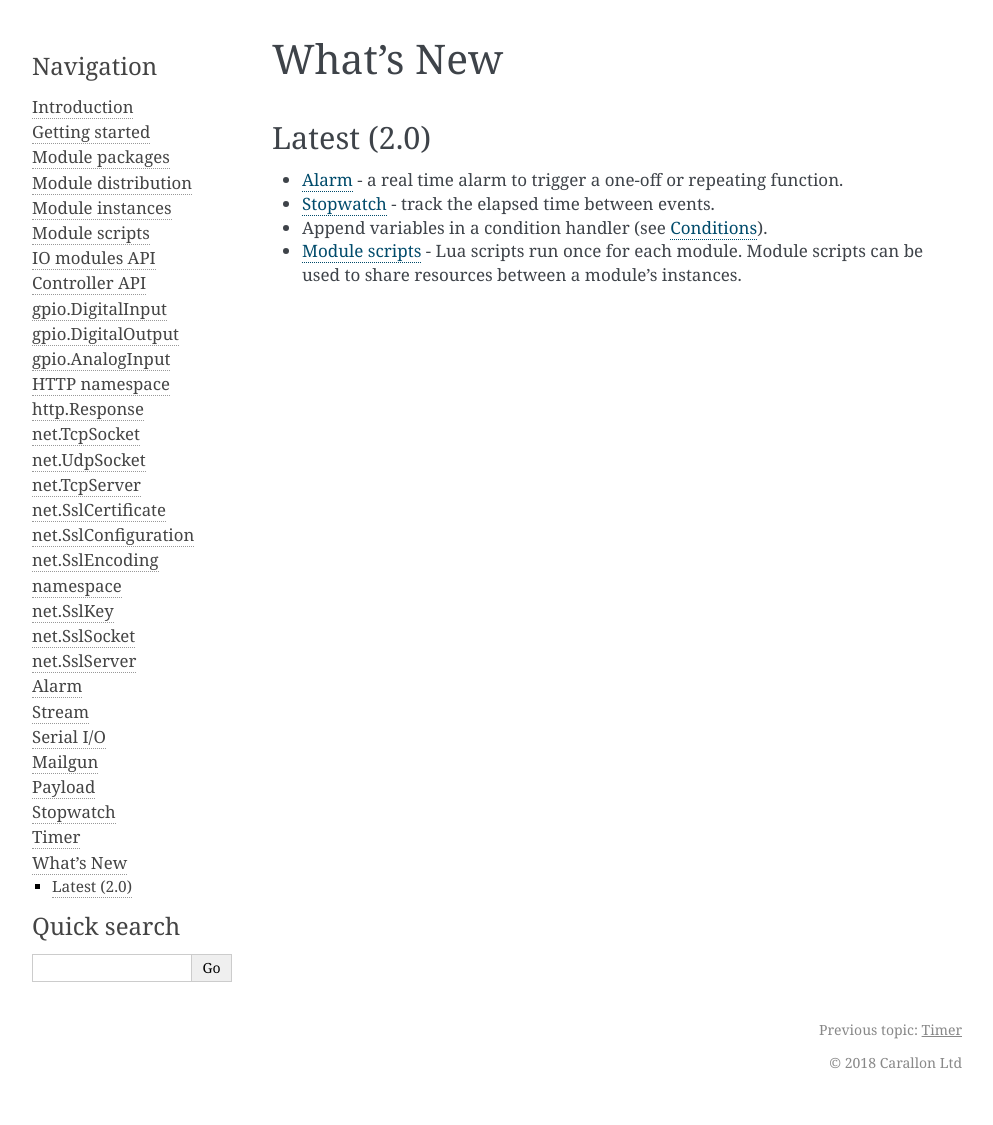
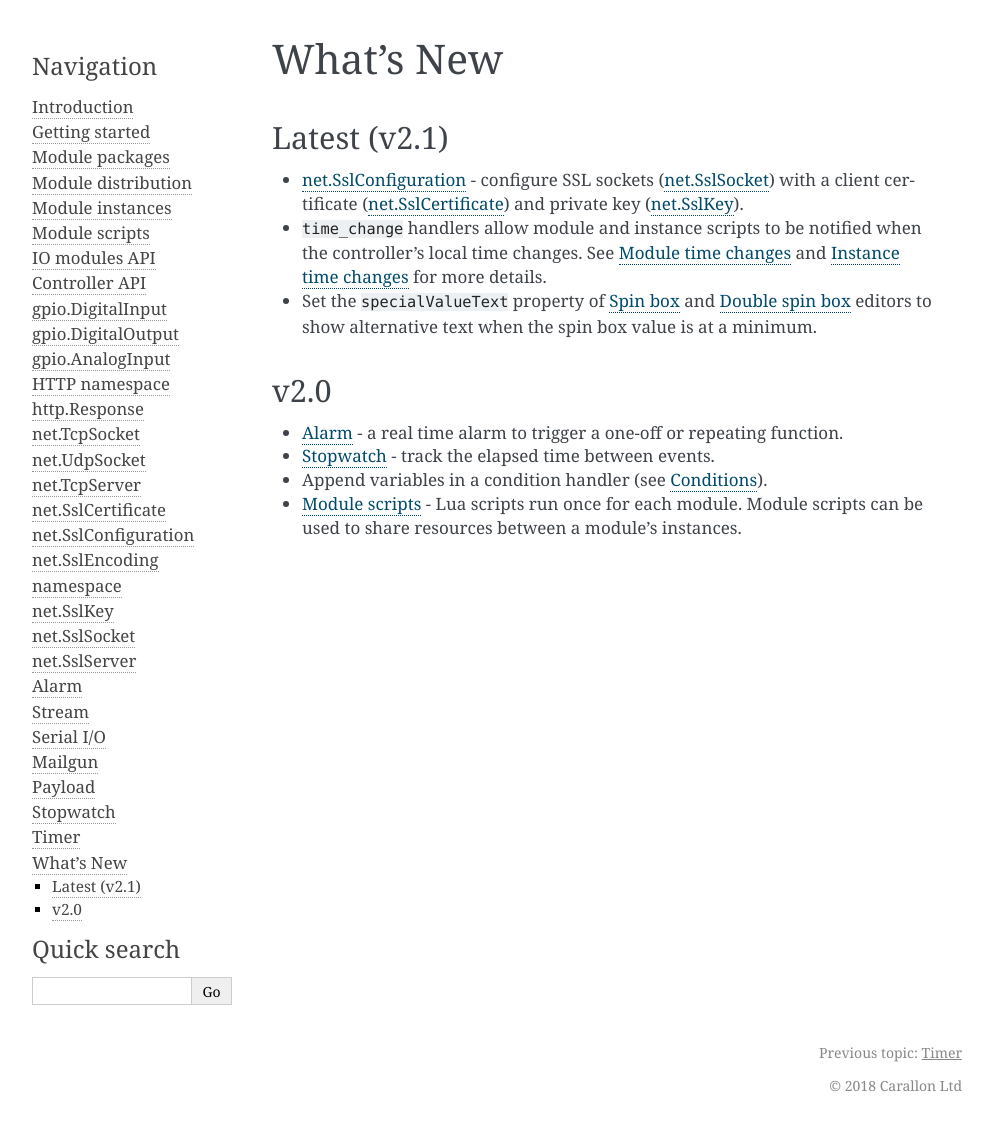
Before and after one commit to carallon/io-module-developer-guide, a Sphinx documentation site: the page built from source/whatsnew.rst, in a window 1280 px wide. Shown: the whole page, without its empty margins (148-1141 px from the left). Built offline with Sphinx 7.4.7, drawn with Linux system fonts in a browser that asks for light colours; before the commit the page ends 1102 px from its top, so only the background shows below that.

Commit message:
Update what's new for v2.1

```diff
--- a/source/guide/module-anatomy.rst
+++ b/source/guide/module-anatomy.rst
@@ -381,6 +381,8 @@ The ``items`` array of a ``dropdown`` editor comprises objects with the followin
      - Yes, unless the parent property is of ``type`` string.
      - Value that will be set on the property when this item is chosen by the user.
 
+.. _spin-box-editor:
+
 Spin box editor
 ^^^^^^^^^^^^^^^
 
@@ -418,6 +420,8 @@ An editor of type ``spinbox`` has the following members:
      - string
      - No
      - Text to display in the property editor instead of a numeric value when the current value is equal to ``min``. The value of the property in the Lua scripts will still be ``min``.
+
+.. _double-spin-box-editor:
 
 Double spin box editor
 ^^^^^^^^^^^^^^^^^^^^^^
--- a/source/guide/module-instances.rst
+++ b/source/guide/module-instances.rst
@@ -329,6 +329,8 @@ For example, to start timeline 4 on all controllers from a module action:
 
 Where ``variables`` is the array of values passed to ``instance:broadcast()``, converted to the ``Variant`` type. See the `Scripting API documentation <http://www.pharoscontrols.com/software_help/designer2/Default.htm#Help/Reference/Scripting/Variants.htm>`_ for information about Variants.
 
+.. _module-instance-time-changes:
+
 Time changes
 ============
 
--- a/source/guide/modules.rst
+++ b/source/guide/modules.rst
@@ -95,6 +95,8 @@ In the instance script, the following code is executed:
 
 Now instances will receive device messages directly without having to know about management of the underlying UDP socket.
 
+.. _module-time-changes:
+
 Time changes
 ============
 
--- a/source/whatsnew.rst
+++ b/source/whatsnew.rst
@@ -1,8 +1,15 @@
 What's New
 ##########
 
-Latest (2.0)
-************
+Latest (v2.1)
+*************
+
+* :doc:`../api/net/sslconfiguration` - configure SSL sockets (:doc:`../api/net/sslsocket`) with a client certificate (:doc:`../api/net/sslcertificate`) and private key (:doc:`../api/net/sslkey`).
+* ``time_change`` handlers allow module and instance scripts to be notified when the controller's local time changes. See :ref:`Module time changes<module-instance-time-changes>` and :ref:`Instance time changes<module-time-changes>` for more details.
+* Set the ``specialValueText`` property of :ref:`Spin box<spin-box-editor>` and :ref:`Double spin box<double-spin-box-editor>` editors to show alternative text when the spin box value is at a minimum.
+
+v2.0
+****
 
 * :doc:`../api/alarm` - a real time alarm to trigger a one-off or repeating function.
 * :doc:`../api/stopwatch` - track the elapsed time between events.
```
